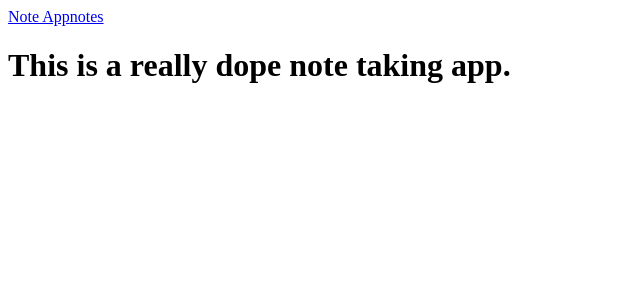
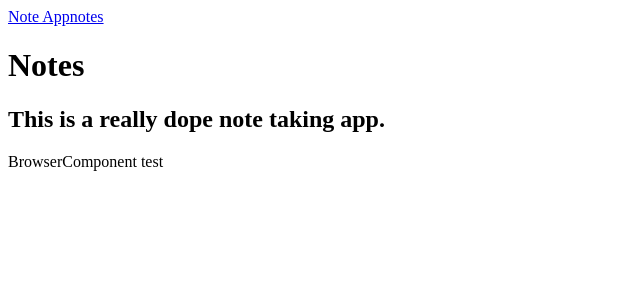
Before and after one commit to LukaszGrela/fem-nextjs-notes-app, a Next.js app: page / in a window 1280 px wide. Shown: the top 300 px of the page, without its empty margins (0-640 px from the left). Built offline with nearby package versions, Linux system fonts and the light colour scheme; what @theme-ui/presets, theme-ui would draw is missing.

Commit message:
dynamic (front end rendered) component test

```diff
--- a/pages/index.jsx
+++ b/pages/index.jsx
@@ -2,8 +2,15 @@
 /** @jsx jsx */
 import { jsx } from "theme-ui";
 import Link from "next/link";
+import dynamic from "next/dynamic";
 
-const Pages = () => (
+const BrowserComponent = dynamic(
+  () => import("../src/components/BrowserComponent/BrowserComponent"),
+  { ssr: false }
+);
+// import BrowserComponent from "../src/components/BrowserComponent/BrowserComponent";
+
+const Pages = (props) => (
   <div sx={{ height: `calc(100vh - 60px)` }}>
     <div
       sx={{
@@ -13,10 +20,22 @@ const Pages = () => (
         height: "100%",
       }}
     >
-      <h1 sx={{ fontSize: 8, my: 0 }}>
+      <h1 sx={{ fontSize: 6, my: 0 }}>{props.title}</h1>
+      <h2 sx={{ fontSize: 4, my: 0 }}>
         This is a really dope note taking app.
-      </h1>
+      </h2>
     </div>
+    <BrowserComponent />
   </div>
 );
 export default Pages;
+
+export async function getStaticProps(context) {
+  console.log("getStaticProps", context);
+  // get data from CMS
+  return {
+    props: {
+      title: "Notes",
+    },
+  };
+}
--- /dev/null
+++ b/src/components/BrowserComponent/BrowserComponent.jsx
@@ -0,0 +1,6 @@
+import React from "react";
+
+console.log(window.document.body);
+const BrowserComponent = () => <div>BrowserComponent test</div>;
+
+export default BrowserComponent;
```
